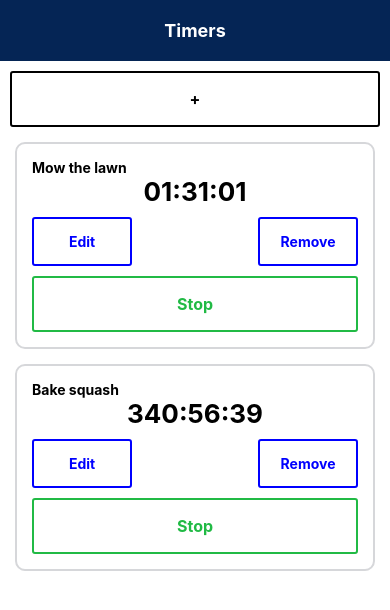
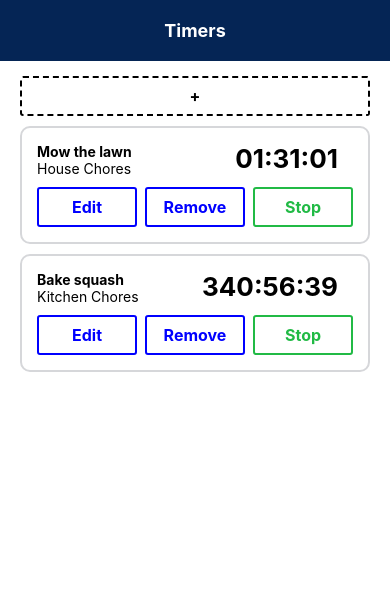
Before and after one commit to MateuszRostkowski/TimeTrackingApp, a React Native app: screen / in a window 390 px wide. Shown: the top 610 px of the page. Built offline with nearby package versions, Linux system fonts and the light colour scheme.

Commit message:
fix styles of components

```diff
--- a/components/EditableTimer.js
+++ b/components/EditableTimer.js
@@ -55,6 +55,7 @@ const EditableTimer = ({
     <Timer
       id={id}
       title={title}
+      project={project}
       elapsed={elapsed}
       isRunning={isRunning}
       editFormOpen={editFormOpen}
--- a/components/Timer.js
+++ b/components/Timer.js
@@ -1,6 +1,6 @@
 import React from 'react'
 import styled from 'styled-components/native'
-import { Text } from 'react-native'
+import { Text, View } from 'react-native'
 
 import TimerButton from './TimerButton'
 import { millisecondsToHuman } from '../utils/TimerUtils'
@@ -10,8 +10,12 @@ const TimerContainer = styled.View`
   border: 2px solid #d6d7da;
   border-radius: 10px;
   padding: 15px;
-  margin: 15px;
-  margin-bottom: 0;
+  margin: 5px 20px;
+`
+
+const DetailsContainer = styled.View`
+  flex-direction: row;
+  justify-content: space-between;
 `
 
 const Title = styled.Text`
@@ -65,9 +69,13 @@ const Timer = ({
 
   return (
     <TimerContainer>
-      <Title>{title}</Title>
-      <Text>{project}</Text>
-      <ElapsedTime>{elapsedString}</ElapsedTime>
+      <DetailsContainer>
+        <View>
+          <Title>{title}</Title>
+          <Text>{project}</Text>
+        </View>
+        <ElapsedTime>{elapsedString}</ElapsedTime>
+      </DetailsContainer>
       <ButtonGroup>
         <TimerButton color="blue" small title="Edit" onPress={onEditPress} />
         <TimerButton
@@ -76,8 +84,8 @@ const Timer = ({
           title="Remove"
           onPress={onRemovePress}
         />
+        {renderActionButton()}
       </ButtonGroup>
-      {renderActionButton()}
     </TimerContainer>
   )
 }
--- a/components/TimerButton.js
+++ b/components/TimerButton.js
@@ -7,33 +7,20 @@ const Button = styled.TouchableOpacity`
   border-radius: 3px;
   border-width: 2px;
   border-color: ${props => props.borderColor};
+  border-style: ${props => (props.dashed ? 'dashed' : 'solid')};
 `
 
 const ButtonText = styled.Text`
   text-align: center;
   font-weight: bold;
-  font-size: ${props => (props.small ? '14px' : '16px')};
-  padding: ${props => (props.small ? '14px' : '16px')};
+  font-size: 16px;
+  padding: 8px 16px;
   color: ${props => props.color};
 `
 
-const Title = styled.Text`
-  font-size: 14px;
-  font-weight: bold;
-`
-
-const ElapsedTime = styled.View`
-  font-size: 18px;
-  font-weight: bold;
-  text-align: center;
-  padding: 0 10px;
-`
-
-const TimerButton = ({ color, title, small, onPress }) => (
-  <Button borderColor={color} onPress={onPress}>
-    <ButtonText small={small} color={color}>
-      {title}
-    </ButtonText>
+const TimerButton = ({ color, title, small, onPress, dashed }) => (
+  <Button borderColor={color} onPress={onPress} dashed={dashed}>
+    <ButtonText color={color}>{title}</ButtonText>
   </Button>
 )
 
--- a/components/TimerForm.js
+++ b/components/TimerForm.js
@@ -8,13 +8,9 @@ const FormContainer = styled.View`
   border: 2px solid #d6d7da;
   border-radius: 10px;
   padding: 10px;
-  margin: 15px;
-  margin-bottom: 0;
 `
 
-const AttributeContainer = styled.View`
-  margin: 0 8px;
-`
+const AttributeContainer = styled.View``
 
 const TextInputContainer = styled.View`
   border: 1px solid #d6d7da;
--- a/components/ToggleableTimerForm.js
+++ b/components/ToggleableTimerForm.js
@@ -4,7 +4,7 @@ import TimerForm from './TimerForm'
 import TimerButton from './TimerButton'
 
 const Container = styled.View`
-  padding: 0 10px;
+  margin: 5px 20px;
 `
 
 const ToggleableTimerForm = ({ onFormSubmit }) => {
@@ -25,7 +25,7 @@ const ToggleableTimerForm = ({ onFormSubmit }) => {
           onFormSubmit={handleFormSubmit}
         />
       ) : (
-        <TimerButton title="+" color="#000" onPress={handleFormOpen} />
+        <TimerButton title="+" color="#000" onPress={handleFormOpen} dashed />
       )}
     </Container>
   )
```
